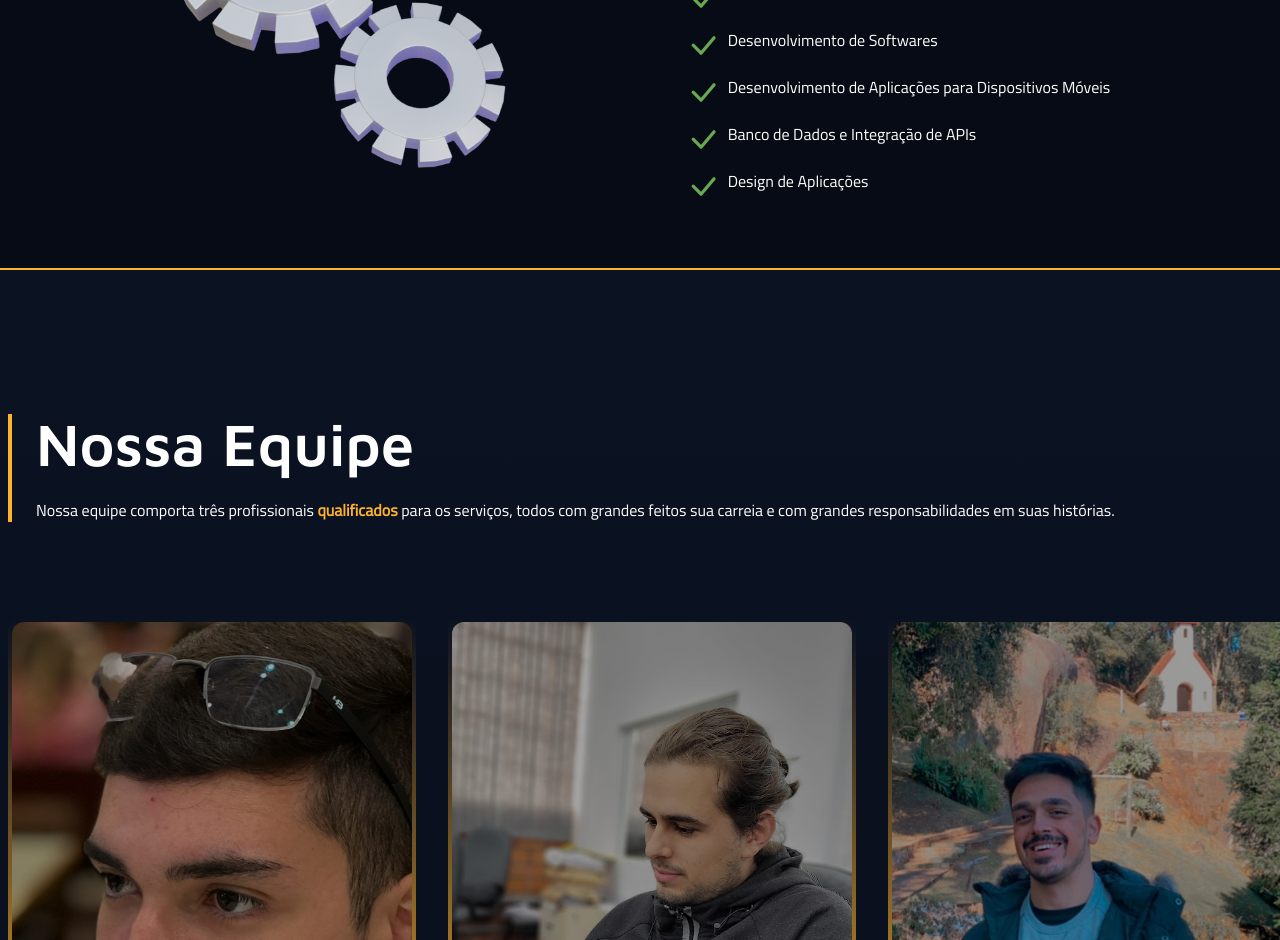
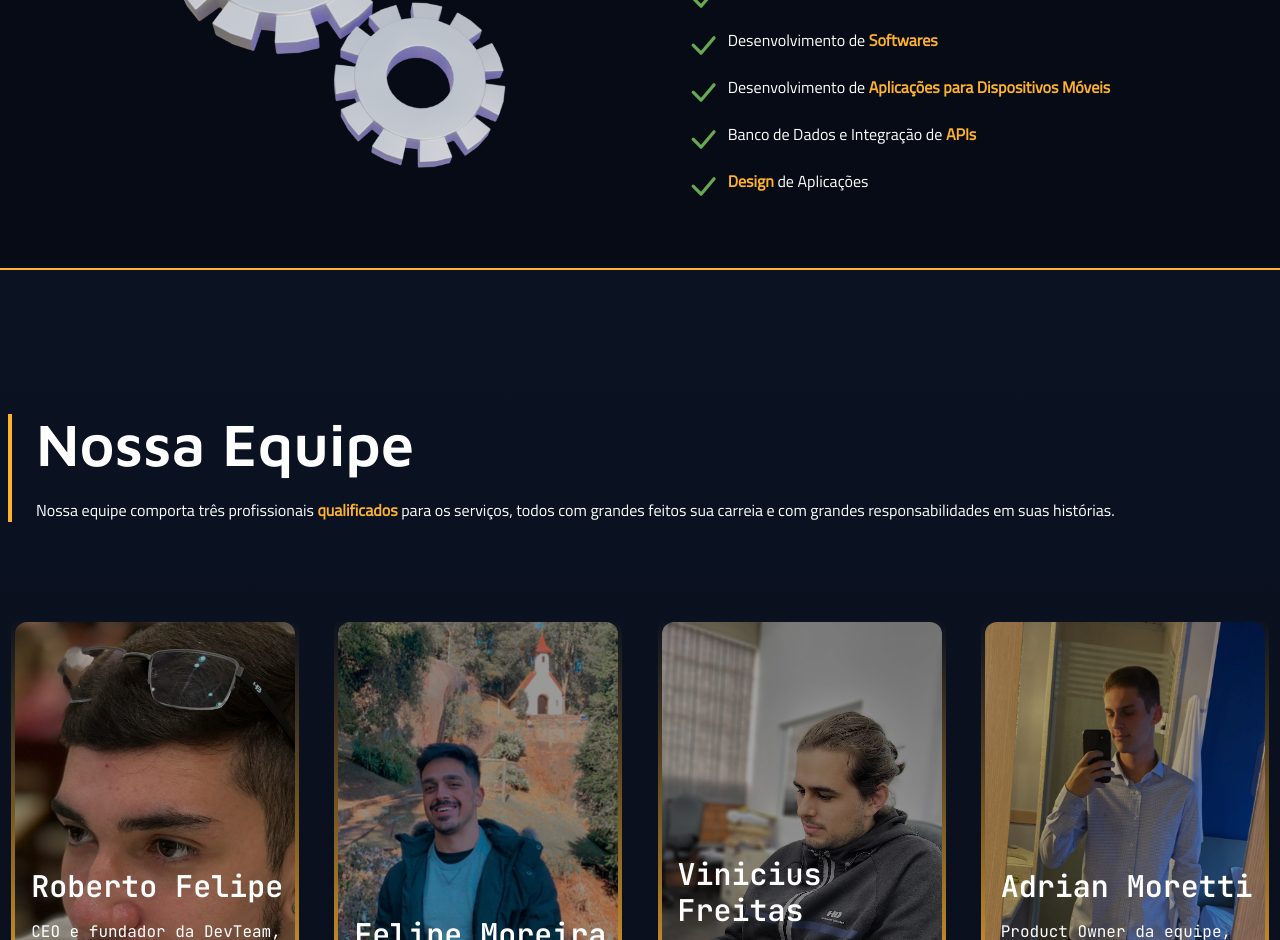
Before and after one commit to DevTeam-On/dev-team-page, a Next.js app: page / in a window 1280 px wide. Shown: the part 1860-2800 px from the top of the page. Built offline with nearby package versions, Linux system fonts and the light colour scheme.

Commit message:
feat: add animation in components

```diff
--- a/src/components/Benefits/ContainerBenefits/index.tsx
+++ b/src/components/Benefits/ContainerBenefits/index.tsx
@@ -1,9 +1,40 @@
+'use client'
+import { useEffect } from 'react'
+import { useAnimation, motion } from 'framer-motion'
+import { useInView } from 'react-intersection-observer'
 import { BsCheckLg } from 'react-icons/bs'
 import ItemBenefits from '../../ItemBenefits'
 
 export default function ContainerBenefits() {
+  const controls = useAnimation()
+  const [ref, inView] = useInView()
+
+  useEffect(() => {
+    if (inView) {
+      controls.start('visible')
+    }
+  }, [controls, inView])
+
+  const container = {
+    hidden: { opacity: 1, scale: 0 },
+    visible: {
+      opacity: 1,
+      scale: 1,
+      transition: {
+        delayChildren: 0.3,
+        staggerChildren: 0.2
+      }
+    }
+  }
+
   return (
-    <div className="flex flex-col items-start justify-start gap-3">
+    <motion.div
+      ref={ref}
+      variants={container}
+      initial="hidden"
+      animate={controls}
+      className="flex flex-col items-start justify-start gap-3"
+    >
       <ItemBenefits
         icon={<BsCheckLg size={35} color="#67A950" />}
         text={
@@ -49,6 +80,6 @@ export default function ContainerBenefits() {
           </p>
         }
       />
-    </div>
+    </motion.div>
   )
 }
--- a/src/components/ItemBenefits/index.tsx
+++ b/src/components/ItemBenefits/index.tsx
@@ -1,10 +1,23 @@
+'use client'
 import { ItemBenefitsProps } from './types'
+import { motion } from 'framer-motion'
 
 export default function ItemBenefits({ icon, text }: ItemBenefitsProps) {
+  const item = {
+    hidden: { y: 20, opacity: 0 },
+    visible: {
+      y: 0,
+      opacity: 1
+    }
+  }
+
   return (
-    <div className="flex flex-row gap-2 font-titilliumWeb text-white">
+    <motion.div
+      variants={item}
+      className="flex flex-row gap-2 font-titilliumWeb text-white"
+    >
       <div>{icon}</div>
       <div>{text}</div>
-    </div>
+    </motion.div>
   )
 }
--- a/src/components/OurServices/ContainerItems/index.tsx
+++ b/src/components/OurServices/ContainerItems/index.tsx
@@ -1,33 +1,93 @@
+'use client'
+import { useEffect } from 'react'
+import { useAnimation, motion } from 'framer-motion'
+import { useInView } from 'react-intersection-observer'
 import { BsCheckLg } from 'react-icons/bs'
 import ItemBenefits from '../../ItemBenefits'
 
 export default function ContainerItems() {
+  const controls = useAnimation()
+  const [ref, inView] = useInView()
+
+  useEffect(() => {
+    if (inView) {
+      controls.start('visible')
+    }
+  }, [controls, inView])
+
+  const container = {
+    hidden: { opacity: 1, scale: 0 },
+    visible: {
+      opacity: 1,
+      scale: 1,
+      transition: {
+        delayChildren: 0.3,
+        staggerChildren: 0.2
+      }
+    }
+  }
+
   return (
-    <div className="flex flex-col items-start justify-start gap-3">
+    <motion.div
+      ref={ref}
+      variants={container}
+      initial="hidden"
+      animate={controls}
+      className="flex flex-col items-start justify-start gap-3"
+    >
       <ItemBenefits
         icon={<BsCheckLg size={35} color="#67A950" />}
-        text={<p>Desenvolvimento de Websites</p>}
+        text={
+          <p>
+            Desenvolvimento de <b className="text-yellow-800">Websites</b>
+          </p>
+        }
       />
       <ItemBenefits
         icon={<BsCheckLg size={35} color="#67A950" />}
-        text={<p>Desenvolvimento de Sistemas Internos</p>}
+        text={
+          <p>
+            Desenvolvimento de{' '}
+            <b className="text-yellow-800">Sistemas Internos</b>
+          </p>
+        }
       />
       <ItemBenefits
         icon={<BsCheckLg size={35} color="#67A950" />}
-        text={<p>Desenvolvimento de Softwares</p>}
+        text={
+          <p>
+            Desenvolvimento de <b className="text-yellow-800">Softwares</b>
+          </p>
+        }
       />
       <ItemBenefits
         icon={<BsCheckLg size={35} color="#67A950" />}
-        text={<p>Desenvolvimento de Aplicações para Dispositivos Móveis</p>}
+        text={
+          <p>
+            Desenvolvimento de{' '}
+            <b className="text-yellow-800">
+              Aplicações para Dispositivos Móveis
+            </b>
+          </p>
+        }
       />
       <ItemBenefits
         icon={<BsCheckLg size={35} color="#67A950" />}
-        text={<p>Banco de Dados e Integração de APIs</p>}
+        text={
+          <p>
+            Banco de Dados e Integração de{' '}
+            <b className="text-yellow-800">APIs</b>
+          </p>
+        }
       />
       <ItemBenefits
         icon={<BsCheckLg size={35} color="#67A950" />}
-        text={<p>Design de Aplicações</p>}
+        text={
+          <p>
+            <b className="text-yellow-800">Design</b> de Aplicações
+          </p>
+        }
       />
-    </div>
+    </motion.div>
   )
 }
--- a/src/components/OurTeam/CardPerson/index.tsx
+++ b/src/components/OurTeam/CardPerson/index.tsx
@@ -1,5 +1,8 @@
+'use client'
+
 import FullButton from '@/components/FullButton'
 import { CardPersonProps } from './types'
+import { motion } from 'framer-motion'
 
 export default function CardPerson({
   image,
@@ -8,23 +11,34 @@ export default function CardPerson({
   gitHub,
   linkedin
 }: CardPersonProps) {
+  const item = {
+    hidden: { y: 20, opacity: 0 },
+    visible: {
+      y: 0,
+      opacity: 1
+    }
+  }
+
   return (
-    <div className="group relative rounded-xl bg-gradient-to-t from-yellow-800 to-transparent p-1 duration-300 ease-in-out hover:scale-105">
+    <motion.div
+      variants={item}
+      className="group relative rounded-xl bg-gradient-to-t from-yellow-800 to-transparent p-1 duration-300 ease-in-out hover:scale-105"
+    >
       <div
         style={{ backgroundImage: `url('${image.src}')` }}
-        className="flex h-[320px] w-[250px] items-end rounded-xl bg-cover bg-center p-4 brightness-[65%] laptop:h-[530px] laptop:w-[400px]"
+        className="flex h-[320px] w-[250px] items-end rounded-xl bg-cover bg-center p-4 brightness-[65%] laptop:h-[430px] laptop:w-[280px]"
       />
       <div className="hidden bg-black group-hover:block">
         <div className="absolute top-0 m-4 flex w-full flex-col items-start gap-4 font-jetBrainsMono text-white">
-          <FullButton url={linkedin}>Linkedin</FullButton>
-          <FullButton url={gitHub}>GitHub</FullButton>
+          {linkedin && <FullButton url={linkedin}>Linkedin</FullButton>}
+          {gitHub && <FullButton url={gitHub}>GitHub</FullButton>}
         </div>
       </div>
 
       <div className="absolute bottom-0 m-4 flex flex-col gap-4 font-jetBrainsMono text-white">
         <h1 className="text-3xl font-semibold">{name}</h1>
-        <p className="text-sm laptop:text-xl">{description}</p>
+        <p className="text-sm laptop:text-base">{description}</p>
       </div>
-    </div>
+    </motion.div>
   )
 }
--- a/src/components/OurTeam/CardPerson/types.ts
+++ b/src/components/OurTeam/CardPerson/types.ts
@@ -4,6 +4,6 @@ export type CardPersonProps = {
   image: StaticImageData
   name: string
   description: string
-  gitHub: string
-  linkedin: string
+  gitHub?: string
+  linkedin?: string
 }
--- a/src/components/OurTeam/ContainerProfessionals/index.tsx
+++ b/src/components/OurTeam/ContainerProfessionals/index.tsx
@@ -1,13 +1,45 @@
+'use client'
+import { useEffect } from 'react'
+import { useAnimation, motion } from 'framer-motion'
+import { useInView } from 'react-intersection-observer'
 import CardPerson from '../CardPerson'
 import Roberto from '@/assets/images/roberto_felipe.jpg'
 import Vinicius from '@/assets/images/vinicius_freitas.jpg'
 import Felipe from '@/assets/images/felipe_moreira.jpg'
+import Adrian from '@/assets/images/adrian_moretti.png'
 
 export default function ContainerProfessionals() {
+  const controls = useAnimation()
+  const [ref, inView] = useInView()
+
+  useEffect(() => {
+    if (inView) {
+      controls.start('visible')
+    }
+  }, [controls, inView])
+
+  const container = {
+    hidden: { opacity: 1, scale: 0 },
+    visible: {
+      opacity: 1,
+      scale: 1,
+      transition: {
+        delayChildren: 0.3,
+        staggerChildren: 0.2
+      }
+    }
+  }
+
   return (
-    <div className="flex flex-col items-center gap-8 laptop:flex-row laptop:justify-evenly">
+    <motion.div
+      ref={ref}
+      variants={container}
+      initial="hidden"
+      animate={controls}
+      className="flex flex-col items-center gap-8 laptop:flex-row laptop:justify-evenly"
+    >
       <CardPerson
-        description="Desenvolvedor FullStack e product manager da equipe. Responsável pela gestão, design e desenvolvimento."
+        description="CEO e fundador da DevTeam, desenvolvedor FullStack e product manager da equipe. Responsável pela gestão, design e desenvolvimento."
         name="Roberto Felipe"
         gitHub="https://github.com/RobertooFelipe"
         linkedin="https://www.linkedin.com/in/robertoofelipe/"
@@ -15,7 +47,15 @@ export default function ContainerProfessionals() {
       />
 
       <CardPerson
-        description="Desenvolvedor FullStack e product manager da equipe. Responsável pela gestão, design e desenvolvimento."
+        description="CEO e fundador da DevTeam, desenvolvedor Front End de sistemas e aplicações."
+        name="Felipe Moreira"
+        gitHub="https://github.com/FeMoreira07"
+        linkedin="https://www.linkedin.com/in/felipe-moreira-1b8677230/"
+        image={Felipe}
+      />
+
+      <CardPerson
+        description="Tech Lead da equipe, responsável por gerenciar e conduzir a parte técnica dos projetos."
         name="Vinicius Freitas"
         gitHub="https://github.com/viniciusFreitas00"
         linkedin="https://www.linkedin.com/in/vinicius-freire-de-freitas-94105a20b/"
@@ -23,12 +63,10 @@ export default function ContainerProfessionals() {
       />
 
       <CardPerson
-        description="Desenvolvedor FullStack e product manager da equipe. Responsável pela gestão, design e desenvolvimento."
-        name="Felipe Moreira"
-        gitHub="https://github.com/FeMoreira07"
-        linkedin="https://www.linkedin.com/in/felipe-moreira-1b8677230/"
-        image={Felipe}
+        description="Product Owner da equipe, responsável pelo Marketing, orçamentos e levantamento de requisistos com clientes."
+        name="Adrian Moretti"
+        image={Adrian}
       />
-    </div>
+    </motion.div>
   )
 }
```
Also changed, not shown: src/components/InitalContentPage/index.tsx (+21 -5 lines).
